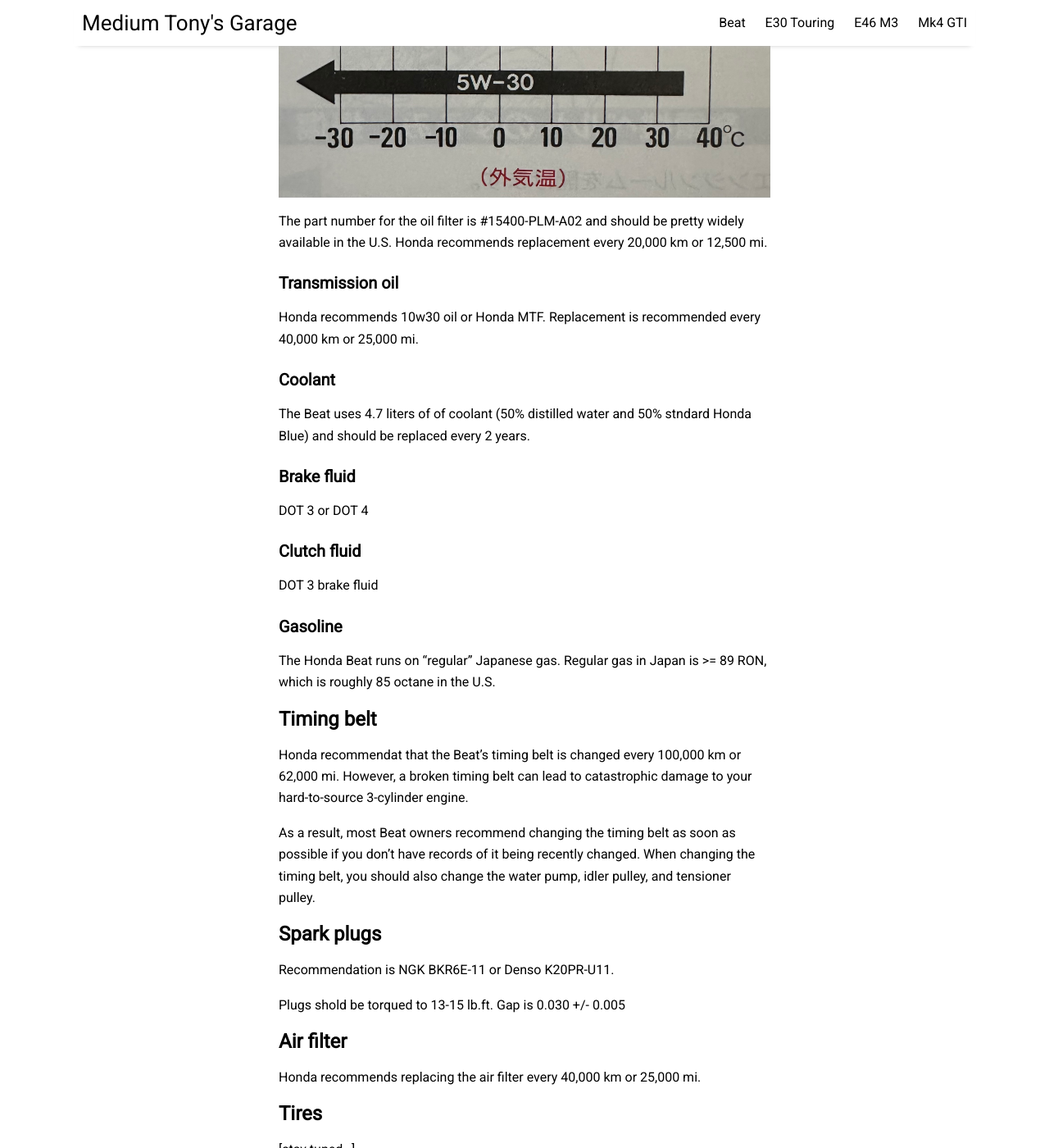
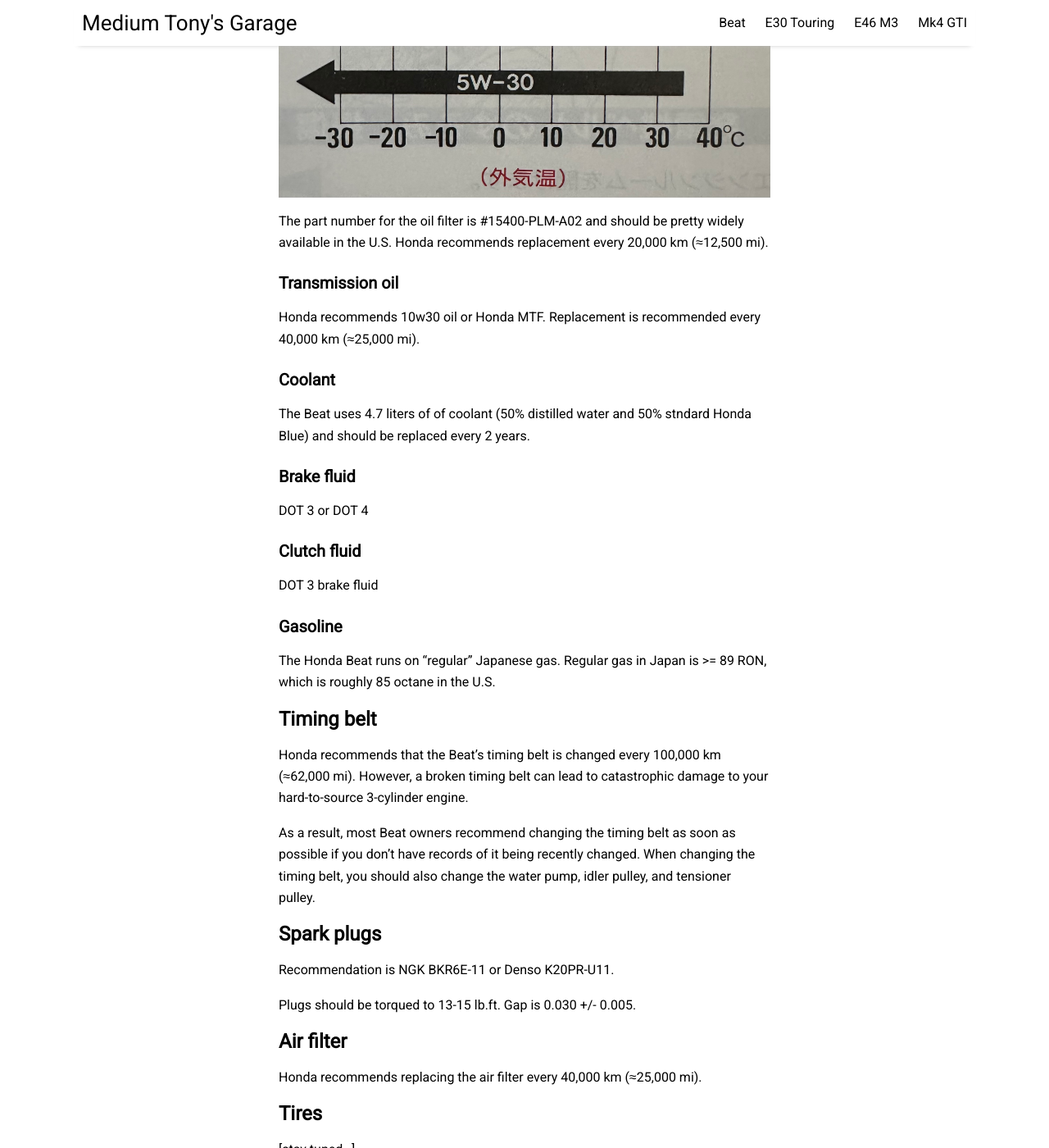
Before and after one commit to prestia/mediumtonys, a Jekyll site: the page built from _posts/2023-9-3-beat-faqs.md, in a window 1280 px wide and 1400 px high, scrolled down 960 px. Shown: the whole window at 82% size. Built offline with Jekyll 4.4.1, drawn with Linux system fonts in a browser that asks for light colours; nearby versions of some CDN libraries.

Commit message:
Update 2023-9-3-beat-faqs.md

```diff
--- a/_posts/2023-9-3-beat-faqs.md
+++ b/_posts/2023-9-3-beat-faqs.md
@@ -14,11 +14,11 @@ Generally, the Beat takes 3 liters of 10w30 oil. Though Honda recommends the fol
 
 ![Chart of recommended oil weights by outside temperature.](assets/img/beat-faqs/oil-chart.jpg)
 
-The part number for the oil filter is #15400-PLM-A02 and should be pretty widely available in the U.S. Honda recommends replacement every 20,000 km or 12,500 mi.
+The part number for the oil filter is #15400-PLM-A02 and should be pretty widely available in the U.S. Honda recommends replacement every 20,000 km (≈12,500 mi).
 
 ### Transmission oil
 
-Honda recommends 10w30 oil or Honda MTF. Replacement is recommended every 40,000 km or 25,000 mi.
+Honda recommends 10w30 oil or Honda MTF. Replacement is recommended every 40,000 km (≈25,000 mi).
 
 ### Coolant
 
@@ -38,7 +38,7 @@ The Honda Beat runs on "regular" Japanese gas. Regular gas in Japan is >= 89 RON
 
 ## Timing belt
 
-Honda recommendat that the Beat's timing belt is changed every 100,000 km or 62,000 mi. However, a broken timing belt can lead to catastrophic damage to your hard-to-source 3-cylinder engine.
+Honda recommends that the Beat's timing belt is changed every 100,000 km (≈62,000 mi). However, a broken timing belt can lead to catastrophic damage to your hard-to-source 3-cylinder engine.
 
 As a result, most Beat owners recommend changing the timing belt as soon as possible if you don't have records of it being recently changed. When changing the timing belt, you should also change the water pump, idler pulley, and tensioner pulley.
 
@@ -46,11 +46,11 @@ As a result, most Beat owners recommend changing the timing belt as soon as poss
 
 Recommendation is NGK BKR6E-11 or Denso K20PR-U11.
 
-Plugs shold be torqued to 13-15 lb.ft. Gap is 0.030 +/- 0.005
+Plugs should be torqued to 13-15 lb.ft. Gap is 0.030 +/- 0.005.
 
 ## Air filter
 
-Honda recommends replacing the air filter every 40,000 km or 25,000 mi.
+Honda recommends replacing the air filter every 40,000 km (≈25,000 mi).
 
 ## Tires
 
```
